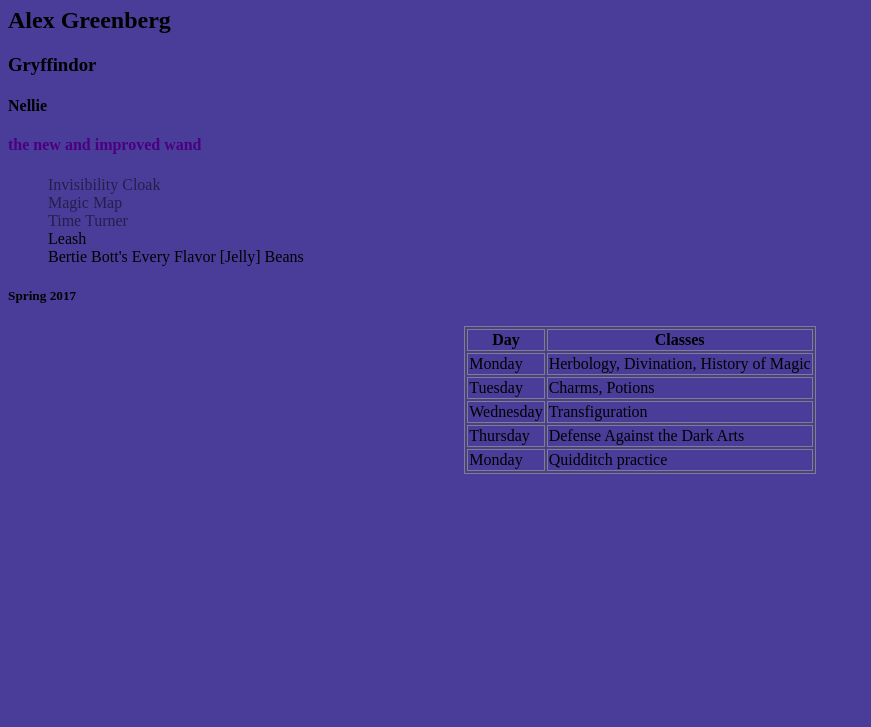
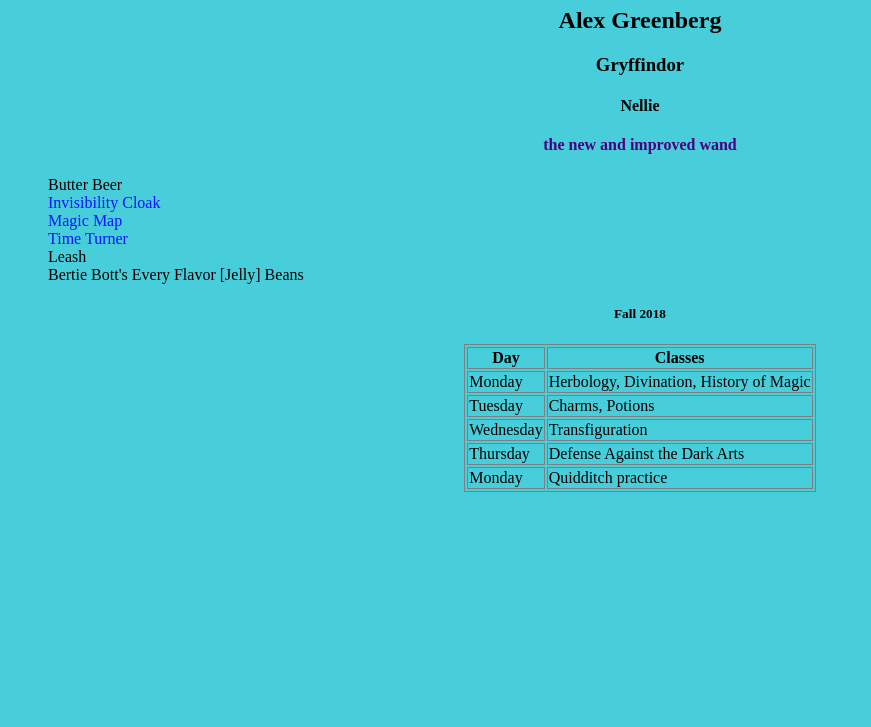
Before and after one commit to a1g23/hogwars_homework, a plain HTML site: page index.html in a window 1280 px wide. Shown: the part 73-800 px from the top of the page, without its empty margins (0-871 px from the left). Drawn offline with nearby package versions, Linux system fonts and the light colour scheme.

Commit message:
finshed commit 7

```diff
--- a/app.js
+++ b/app.js
@@ -213,4 +213,28 @@ $liLeash.addClass("cabbage")
 $liLeash.removeClass("cabbage")
 
 
+//year 7
+
+// Update your class schedule to read 'Fall 2018'
+// target the $h5 and change text to Fall 2018
+
+$h5.text("Fall 2018")
+
+// Celebrate by buying more butter beer! Append a list item with the text 'Butter beer' as the first list item inside your unordered list with the value of trunk
+//target the ul and prepend to it the butter beer li - just going to use the one we already have
+$ulTrunk.prepend($liButterBeer)
+
+
+// Whoops! You broke your trunk when you stood on it while singing karaoke. Get a new storage container for your stuff; replace the unodered list's property of trunk with a new property of chest
+// we want to change the property tied to the ul attribute of storage from trunk to chest
+//target the attribute of the ul
+
+$ulTrunk.attr("storage", "chest")
+
+
+
+// Add some CSS to your page. Feel free to experiment and make this page your own
+
+// Take a screenshot of your page and add it to your homework folder
+
 });
--- a/main.css
+++ b/main.css
@@ -1,13 +1,19 @@
-body {background-color: #493d99} /*or any color of your choosing*/
+body {background-color: #47ceda} /*or any color of your choosing*/
 
 .secret {
-    opacity: 0.5;
+    opacity: 0.9;
+    color: blue;
 }
 
 ul {
     list-style: none;
+
 }
 
+
+h1, h2, h3, h4, h5 {
+    text-align: center;
+}
 
 table, th, td {
     border:1px solid gray;
```
